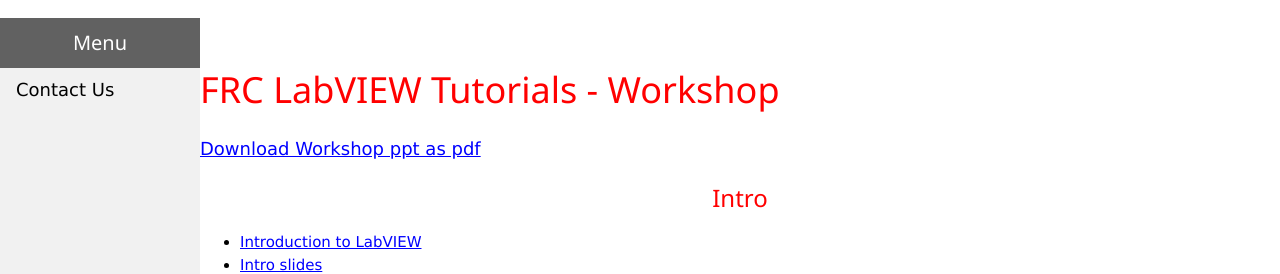
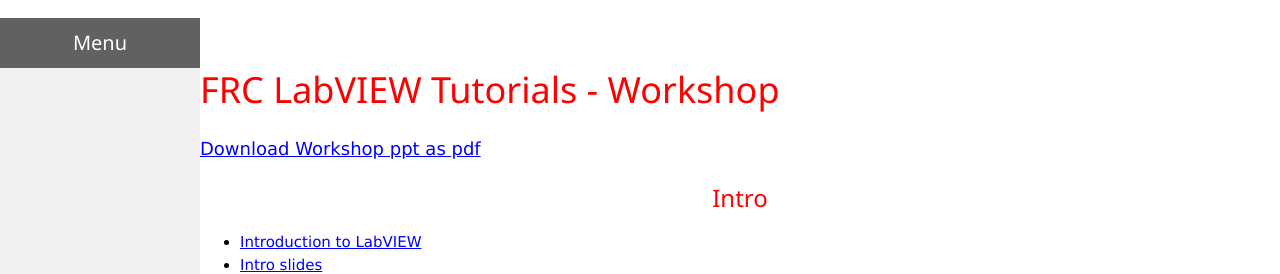
Before and after one commit to mshafer1/frc-labview-workshops, a Jekyll site: the page built from index.md, in a window 1280 px wide. Shown: the top 274 px of the page. Built offline with Jekyll 4.4.1, drawn with Linux system fonts in a browser that asks for light colours.

Commit message:
remove contact us from menu

```diff
--- a/_includes/nav.html
+++ b/_includes/nav.html
@@ -33,7 +33,7 @@
         </div> -->
 
 
-        <a class="w3-padding w3-hover-black" href="/contact_us/">Contact Us</a>
+        <!-- <a class="w3-padding w3-hover-black" href="/contact_us/">Contact Us</a> -->
         {% include search.html %}
     </nav>
 
@@ -42,9 +42,9 @@
         <div id="mobileMenu" class="w3-hide w3-hide-large">
             <ul class="w3-bar-block w3-left-align w3-large w3-light-grey w3-animate-top" style="margin-top: 0px; max-height: 100vh; overflow: scroll;">
                 <li><a class="w3-padding w3-hover-black" href="/">Home</a></li>
-                <li><a class="w3-padding w3-hover-black" href="/archive/">Archive</a></li>
+                <!-- <li><a class="w3-padding w3-hover-black" href="/archive/">Archive</a></li>	 -->
 
-                <li><a class="w3-padding w3-hover-black" href="/contact_us/">Contact Us</a></li>
+                <!-- <li><a class="w3-padding w3-hover-black" href="/contact_us/">Contact Us</a></li> -->
             </ul>
         </div>
     </div>
```
